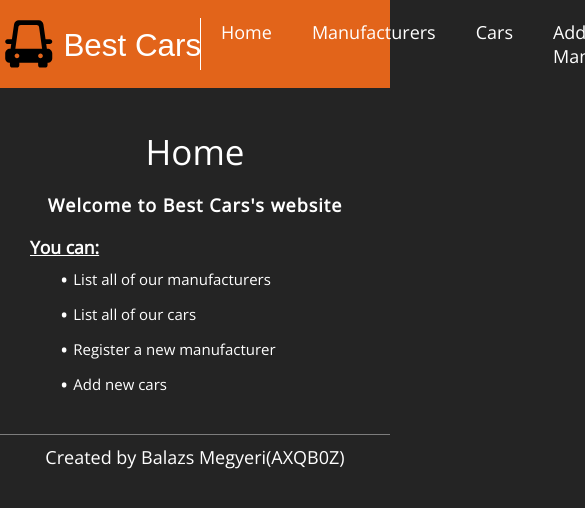
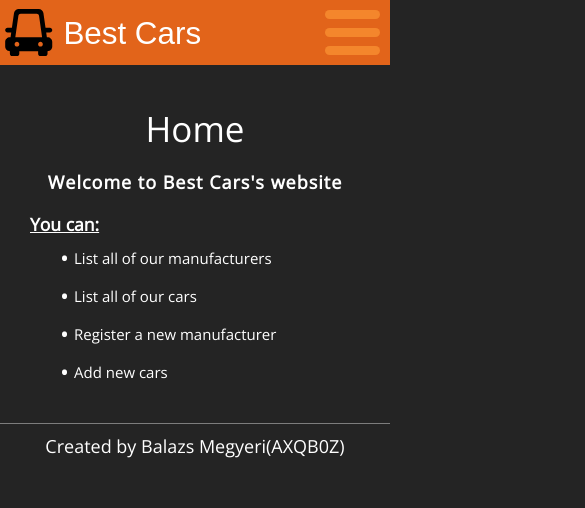
Before and after one commit to mrbalazs5/webtech1, a website: page student/index.html in a window 390 px wide. Shown: the top 508 px of the page, 585 px wide, since content can reach past the window. Drawn offline with nearby package versions, Linux system fonts and the light colour scheme.

Commit message:
responsivity fixes

```diff
--- a/student/css/form.css
+++ b/student/css/form.css
@@ -58,6 +58,7 @@
     line-height: 30px;
     box-sizing: border-box;
     padding: 5px;
+    border: 1px solid #8d8d8d;
 }
 
 .with-postfix{
--- a/student/css/header.css
+++ b/student/css/header.css
@@ -36,3 +36,178 @@ header{
 .menu-item a:hover{
     background-color: #f4862c;
 }
+
+#hamburger{
+    display: none;
+    width: 60px;
+    height: 45px;
+    position: relative;
+    margin: 50px auto;
+    -webkit-transform: rotate(0deg);
+    -moz-transform: rotate(0deg);
+    -o-transform: rotate(0deg);
+    transform: rotate(0deg);
+    -webkit-transition: .5s ease-in-out;
+    -moz-transition: .5s ease-in-out;
+    -o-transition: .5s ease-in-out;
+    transition: .5s ease-in-out;
+    cursor: pointer;
+}
+
+#hamburger span{
+    display: block;
+    position: absolute;
+    height: 9px;
+    width: 100%;
+    background: #d3531a;
+    border-radius: 9px;
+    opacity: 1;
+    left: 0;
+    -webkit-transform: rotate(0deg);
+    -moz-transform: rotate(0deg);
+    -o-transform: rotate(0deg);
+    transform: rotate(0deg);
+    -webkit-transition: .25s ease-in-out;
+    -moz-transition: .25s ease-in-out;
+    -o-transition: .25s ease-in-out;
+    transition: .25s ease-in-out;
+}
+
+#hamburger span {
+    display: block;
+    position: absolute;
+    height: 9px;
+    width: 50%;
+    background: #d3531a;
+    opacity: 1;
+    -webkit-transform: rotate(0deg);
+    -moz-transform: rotate(0deg);
+    -o-transform: rotate(0deg);
+    transform: rotate(0deg);
+    -webkit-transition: .25s ease-in-out;
+    -moz-transition: .25s ease-in-out;
+    -o-transition: .25s ease-in-out;
+    transition: .25s ease-in-out;
+}
+
+#hamburger span:nth-child(even) {
+    left: 50%;
+    border-radius: 0 9px 9px 0;
+}
+
+#hamburger span:nth-child(odd) {
+    left:0px;
+    border-radius: 9px 0 0 9px;
+}
+
+#hamburger span:nth-child(1), #hamburger span:nth-child(2) {
+    top: 0px;
+}
+
+#hamburger span:nth-child(3), #hamburger span:nth-child(4) {
+    top: 18px;
+}
+
+#hamburger span:nth-child(5), #hamburger span:nth-child(6) {
+    top: 36px;
+}
+
+#hamburger.open span:nth-child(1),#hamburger.open span:nth-child(6) {
+    -webkit-transform: rotate(45deg);
+    -moz-transform: rotate(45deg);
+    -o-transform: rotate(45deg);
+    transform: rotate(45deg);
+}
+
+#hamburger.open span:nth-child(2),#hamburger.open span:nth-child(5) {
+    -webkit-transform: rotate(-45deg);
+    -moz-transform: rotate(-45deg);
+    -o-transform: rotate(-45deg);
+    transform: rotate(-45deg);
+}
+
+#hamburger.open span:nth-child(1) {
+    left: 5px;
+    top: 7px;
+}
+
+#hamburger.open span:nth-child(2) {
+    left: calc(50% - 5px);
+    top: 7px;
+}
+
+#hamburger.open span:nth-child(3) {
+    left: -50%;
+    opacity: 0;
+}
+
+#hamburger.open span:nth-child(4) {
+    left: 100%;
+    opacity: 0;
+}
+
+#hamburger.open span:nth-child(5) {
+    left: 5px;
+    top: 29px;
+}
+
+#hamburger.open span:nth-child(6) {
+    left: calc(50% - 5px);
+    top: 29px;
+}
+
+
+@media (max-width: 768px) {
+
+    .logo{
+        display: flex;
+        border: none;
+        width: 100%;
+        justify-content: space-between;
+        position: relative;
+        z-index: 5;
+        background-color: #e2641a;
+    }
+
+    .navbar{
+        flex-wrap: wrap;
+        position: relative;
+    }
+
+    .menu{
+        background-color: #f6f6f6;
+        color: #e2641a;
+        flex-direction: column;
+        width: 100%;
+        align-items: center;
+        position: absolute;
+        display: none;
+        transition: 0.5s;
+        top: 30px;
+        z-index: 1;
+    }
+
+    .menu .menu-item{
+        width: 100%;
+        text-align: center;
+    }
+
+    .menu .menu-item a{
+        padding: 10px 20px;
+    }
+
+    .menu .menu-item a:hover{
+        color: white;
+    }
+
+    #hamburger{
+        width: 55px;
+        margin: 10px;
+        display: block;
+    }
+
+    #hamburger span{
+        background-color: #f4862c;
+    }
+
+}
--- a/student/css/home.css
+++ b/student/css/home.css
@@ -36,9 +36,11 @@ p{
     display: inline-block;
     transition: 0.5s;
     margin-right: 5px;
-    font-size: 22px;
+    font-size: 24px;
+    color: white;
 }
 
 .animated-list li.hovered:before{
     margin-right: 10px;
+    color: #e2641a;
 }
--- a/student/index.html
+++ b/student/index.html
@@ -18,6 +18,14 @@
         <nav class="navbar">
             <div class="logo">
                 <img src="/images/logo.svg" alt="Best Cars">
+                <div id="hamburger">
+                    <span></span>
+                    <span></span>
+                    <span></span>
+                    <span></span>
+                    <span></span>
+                    <span></span>
+                </div>
             </div>
             <ul class="menu">
                 <li class="menu-item">
--- a/student/js/main.js
+++ b/student/js/main.js
@@ -1,6 +1,36 @@
 "use strict";
 
+//animations for all pages
 const generalAnimations = function(){
+
+    $('#hamburger').click(function () {
+
+        if($(this).hasClass('open')){
+            $(this).removeClass('open');
+
+            $('ul.menu').fadeOut(500).css({top: '30px'});
+
+        }else{
+            $(this).addClass('open');
+
+            $('ul.menu').fadeIn(500).css({display: 'flex', top: '65px'});
+
+        }
+
+
+    });
+
+    $(window).resize(function () {
+
+        if(window.innerWidth >= 768){
+            $('ul.menu').css({display: 'inline-flex'});
+        }else{
+            $('ul.menu').css({display: 'none'});
+            $('#hamburger').removeClass('open');
+        }
+
+    });
+
     $('.animated-list li').mouseenter(function () {
         $(this).addClass('hovered');
     });
@@ -15,18 +45,31 @@ const generalAnimations = function(){
 
 };
 
+//loads new site content into #root, changes title of the page
 const changeSite = function(url, title, cb){
+
+    const fadeDelay = 500;
+
     $('#root').load(url, function () {
         cb ? cb() : '';
         generalAnimations();
-    });
+    })
+    .hide()
+    .fadeIn(fadeDelay);
+
+    $('footer')
+        .hide()
+        .fadeIn(fadeDelay);
+
     document.title = title;
 };
 
+//creates a new cookie
 const setCookie = function (name, value){
     document.cookie = name + '=' + value + ';path=/manufacturer';
 };
 
+//handles the manufacturer filter on 'Cars' page
 const handleFilterChange = function (){
     $('#filter-cars #cars-manufacturer').change(function () {
         const manufacturer = $(this).val();
@@ -73,6 +116,7 @@ const handleFilterChange = function (){
     });
 };
 
+//get all cars from backend
 const getCars = function () {
 
     $.get('/cars')
@@ -100,6 +144,7 @@ const getCars = function () {
         });
 };
 
+//get all manufacturer names from backend
 const getManufacturerNames = function(cb){
 
     $.get('/manufacturerNames')
@@ -112,6 +157,7 @@ const getManufacturerNames = function(cb){
 
 };
 
+//get all manufacturers from backend
 const getManufacturers = function () {
     $.get('/manufacturers')
         .done(function(manufacturers) {
@@ -134,6 +180,11 @@ const getManufacturers = function () {
         });
 };
 
+/**
+ * validates the given field array
+ * @param Object fields => {value: String, name: String, required: bool, isNumber: bool, min: number, max: number},
+ *
+**/
 const validate = function(fields){
     let errors = [];
 
@@ -176,6 +227,14 @@ const validate = function(fields){
     return errors;
 };
 
+
+/**
+ * validates the given field array
+ * @param DOMObject messageBox
+ * @param string from => changes the message box state from
+ * @param string to => changes the message box state to
+ *
+ **/
 const resetMessageBox = function(messageBox, from, to){
     messageBox
         .removeClass(from)
@@ -186,6 +245,7 @@ const resetMessageBox = function(messageBox, from, to){
     return messageBox;
 };
 
+//handles Add car form
 const handleAddCarForm = function () {
 
     getManufacturerNames(function (manufacturerNames) {
@@ -266,6 +326,7 @@ const handleAddCarForm = function () {
 
 };
 
+//handles Add manufacturer form
 const handleManufacturerForm = function(){
     $('#add-manufacturer').submit(function (e) {
         e.preventDefault();
@@ -328,7 +389,11 @@ const handleManufacturerForm = function(){
     })
 };
 
-//here path is the URL's hash part
+/**
+ * switches site depending on the URL's hash
+ * path is the URL's hash part
+ * @param path
+ */
 const switchSite = function(path){
     switch (path){
         case '':
```
Also changed, not shown: student/pages/add-car.html (+1 -1 lines), student/pages/add-manufacturer.html (+1 -1 lines).
